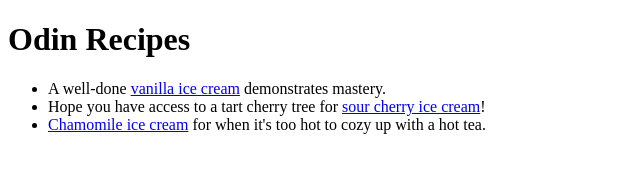
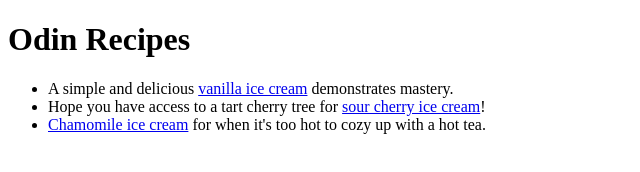
Before and after one commit to GreenSilverMaple/odin-recipes, a plain HTML site: page index.html in a window 1280 px wide. Shown: the whole page, without its empty margins (0-640 px from the left). Drawn offline with Linux system fonts and the light colour scheme.

Commit message:
Modified text of first bullet

```diff
--- a/index.html
+++ b/index.html
@@ -8,7 +8,7 @@
 <body>
     <h1>Odin Recipes</h1>
     <ul>
-        <li>A well-done <a href=recipes/vanillaicecrm.html>vanilla ice cream</a> demonstrates mastery.</li>
+        <li>A simple and delicious <a href=recipes/vanillaicecrm.html>vanilla ice cream</a> demonstrates mastery.</li>
         <li>Hope you have access to a tart cherry tree for <a href=recipes/srchryicecrm.html>sour cherry ice cream</a>!</li>
         <li><a href="recipes/chamomileicecrm.html"> Chamomile ice cream</a> for when it's too hot to cozy up with a hot tea.
     </ul>
```
